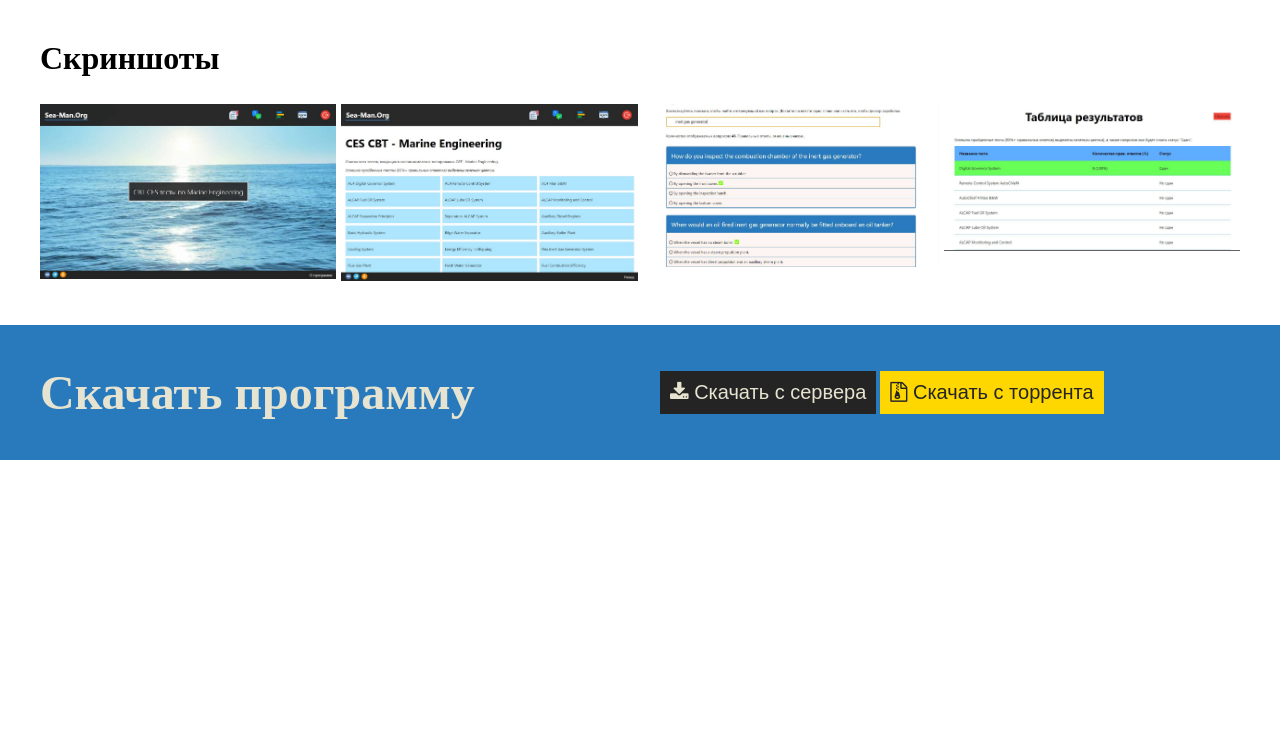
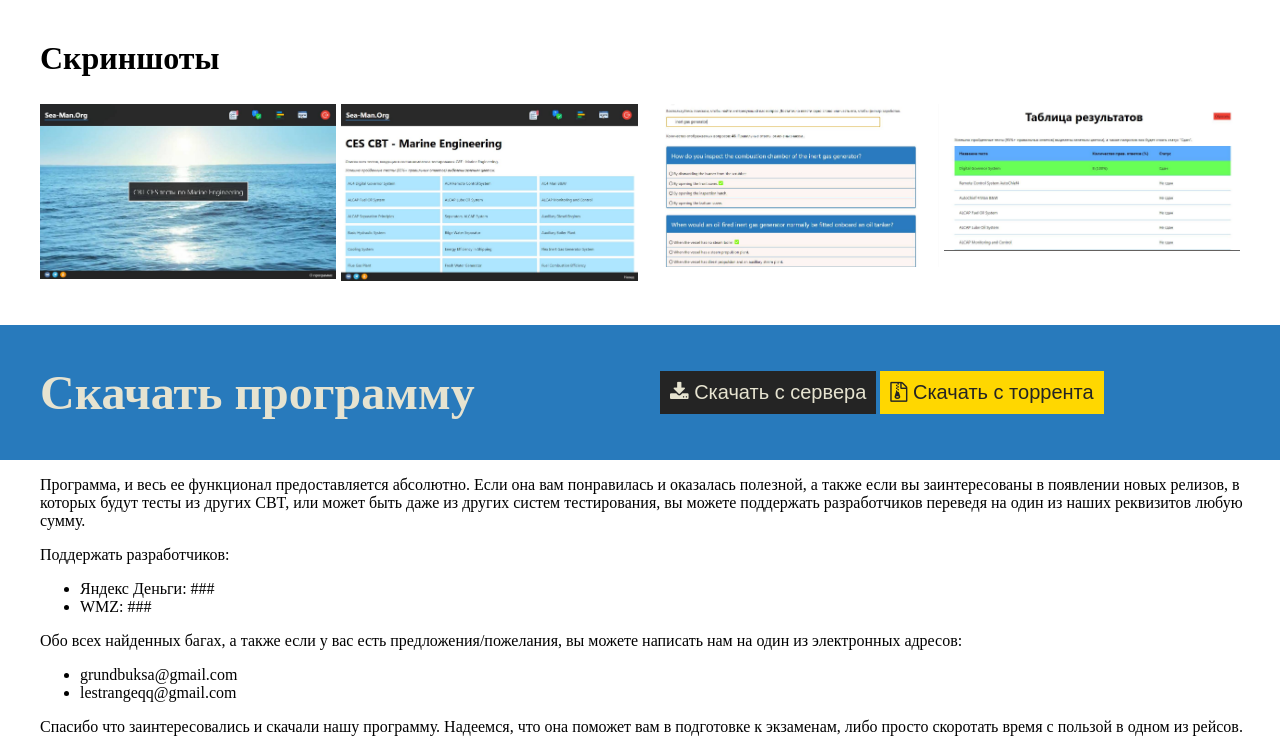
Before and after one commit to serverwind/productLanding, a plain HTML site: page index.html in a window 1280 px wide. Shown: the part 1550-2302 px from the top of the page. Before the commit the page ends 2010 px from the top, so only its background shows below. Drawn offline with Linux system fonts and the light colour scheme.

Commit message:
Добавлен блок с послесловием

```diff
--- a/index.html
+++ b/index.html
@@ -96,5 +96,19 @@
 		</div>
 	</section>
 
+	<section class='app-donations'>
+		<p>Программа, и весь ее функционал предоставляется абсолютно. Если она вам понравилась и оказалась полезной, а также если вы заинтересованы в появлении новых релизов, в которых будут тесты из других CBT, или может быть даже из других систем тестирования, вы можете поддержать разработчиков переведя на один из наших реквизитов любую сумму.</p>
+		<p>Поддержать разработчиков:</p>
+		<ul>
+			<li>Яндекс Деньги: ###</li>
+			<li>WMZ: ###</li>
+		</ul>
+		<p>Обо всех найденных багах, а также если у вас есть предложения/пожелания, вы можете написать нам на один из электронных адресов:</p>
+		<ul>
+			<li>grundbuksa@gmail.com</li>
+			<li>lestrangeqq@gmail.com</li>
+		</ul>
+		<p>Спасибо что заинтересовались и скачали нашу программу. Надеемся, что она поможет вам в подготовке к экзаменам, либо просто скоротать время с пользой в одном из рейсов.</p>
+	</section>
 </body>
 </html>
--- a/style.css
+++ b/style.css
@@ -177,6 +177,10 @@ body {
 	color: #242424;
 }
 
+.app-donations {
+	margin-left: 40px;
+}
+
 
 /* моб. адаптация */
 @media only screen and (max-width: 800px) {
```
